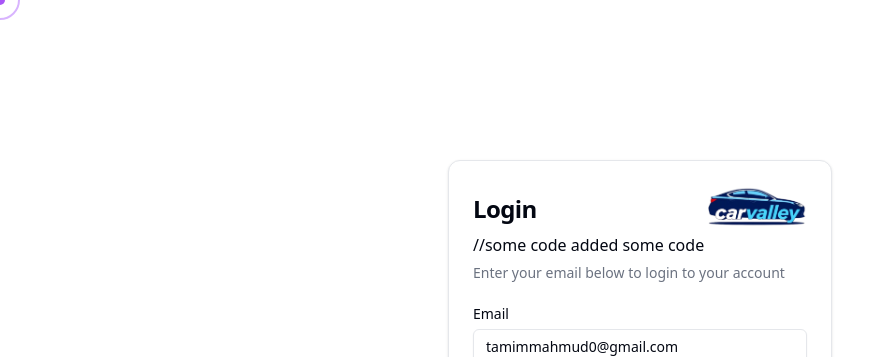
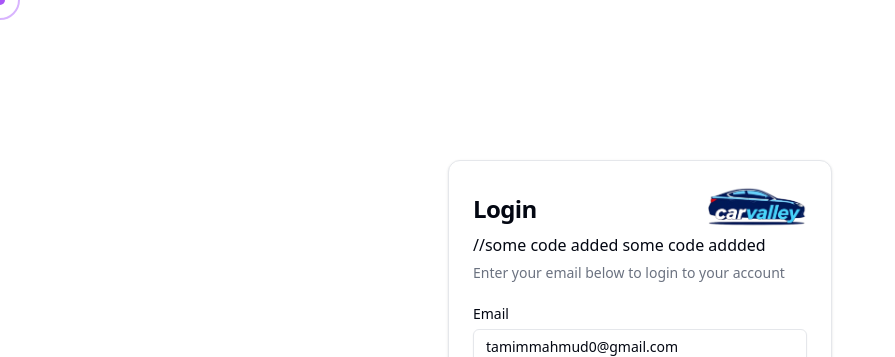
Before and after one commit to alamshuvo/Car-project-client, a React (Vite) app: page /login in a window 1280 px wide. Shown: the top 357 px of the page, without its empty margins (0-895 px from the left). Built offline with nearby package versions, Linux system fonts and the light colour scheme.

Commit message:
some code added '

```diff
--- a/src/components/LoginForm.tsx
+++ b/src/components/LoginForm.tsx
@@ -96,7 +96,7 @@ export function LoginForm({
               </Link>
             </div>
           </CardTitle>
-          //some code added  some code
+          //some code added  some code addded
 
           <CardDescription>
             Enter your email below to login to your account
```
